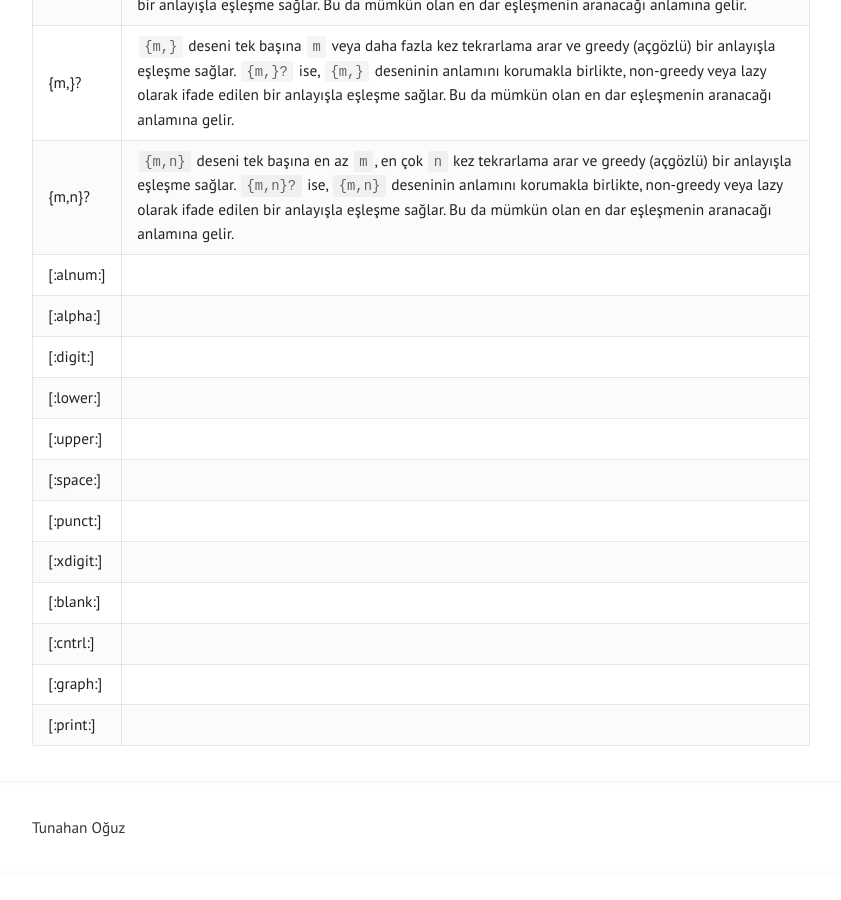
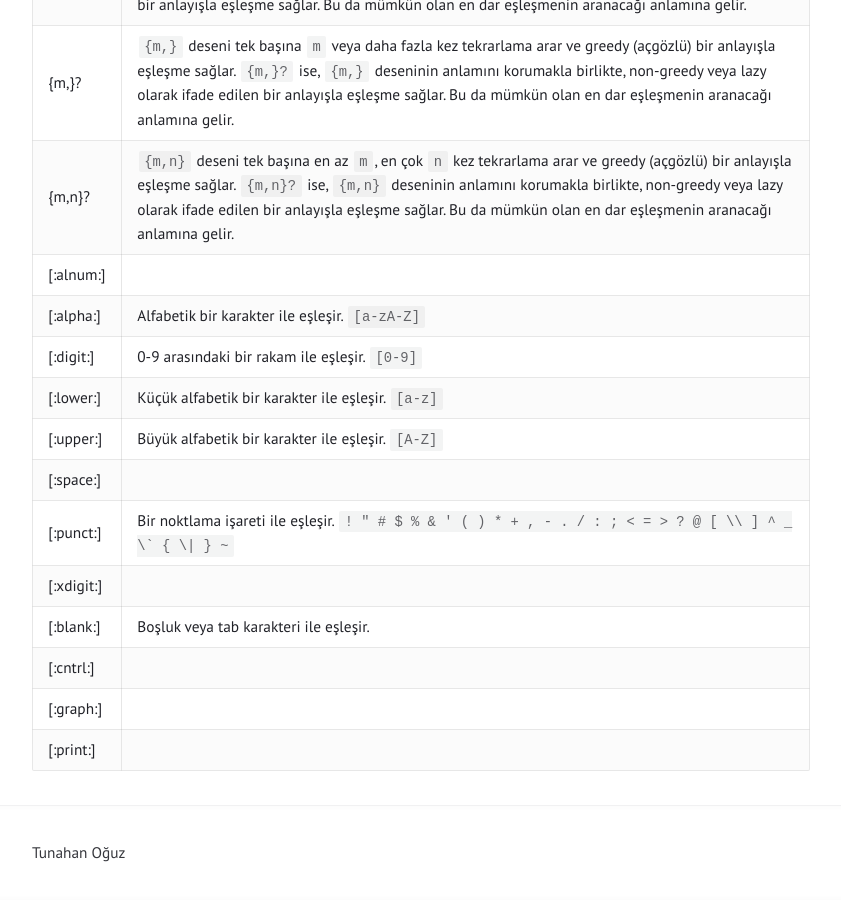
Before and after one commit to tunahanoguz/tunahanoguz.github.io, a Jekyll site: the page built from _posts/2025-05-05-oracle-regular-expressions.md, in a window 1280 px wide and 900 px high, scrolled down 2051 px. Shown: the whole window, without its empty margins (219-1060 px from the left). Built offline with Jekyll 4.4.1, drawn with Linux system fonts in a browser that asks for light colours; before the commit the page ends 2926 px from its top, so only the background shows below that.

Commit message:
Update 2025-05-05-oracle-regular-expressions.md

````diff
--- a/_posts/2025-05-05-oracle-regular-expressions.md
+++ b/_posts/2025-05-05-oracle-regular-expressions.md
@@ -43,15 +43,15 @@ Aşağıdaki tabloda, REGEXP_INSTR, REGEXP_COUNT, REGEXP_LIKE, REGEXP_SUBSTR ve
 | {m}?       | ```{m}``` deseni tek başına ```m``` kez tekrarlama arar ve greedy (açgözlü) bir anlayışla eşleşme sağlar. ```{m}?``` ise, ```{m}``` deseninin anlamını korumakla birlikte,  non-greedy veya lazy olarak ifade edilen bir anlayışla eşleşme sağlar. Bu da mümkün olan en dar eşleşmenin aranacağı anlamına gelir. |
 | {m,}?      | ```{m,}``` deseni tek başına ```m``` veya daha fazla kez tekrarlama arar ve greedy (açgözlü) bir anlayışla eşleşme sağlar. ```{m,}?``` ise, ```{m,}``` deseninin anlamını korumakla birlikte,  non-greedy veya lazy olarak ifade edilen bir anlayışla eşleşme sağlar. Bu da mümkün olan en dar eşleşmenin aranacağı anlamına gelir. |
 | {m,n}?     | ```{m,n}``` deseni tek başına en az ```m```, en çok ```n``` kez tekrarlama arar ve greedy (açgözlü) bir anlayışla eşleşme sağlar. ```{m,n}?``` ise, ```{m,n}``` deseninin anlamını korumakla birlikte,  non-greedy veya lazy olarak ifade edilen bir anlayışla eşleşme sağlar. Bu da mümkün olan en dar eşleşmenin aranacağı anlamına gelir. |
-| [:alnum:]  |                                                                                                            |
-| [:alpha:]  |                                                                                                            |
-| [:digit:]  |                                                                                                            |
-| [:lower:]  |                                                                                                            |
-| [:upper:]  |                                                                                                            |
-| [:space:]  |                                                                                                            |
-| [:punct:]  |                                                                                                            |
-| [:xdigit:] |                                                                                                            |
-| [:blank:]  |                                                                                                            |
-| [:cntrl:]  |                                                                                                            |
-| [:graph:]  |                                                                                                            |
-| [:print:]  |                                                                                                            |
+| [:alnum:]  |                                                                                                                 |
+| [:alpha:]  | Alfabetik bir karakter ile eşleşir. ```[a-zA-Z]```                                                              |
+| [:digit:]  | 0-9 arasındaki bir rakam ile eşleşir. ```[0-9]```                                                               |
+| [:lower:]  | Küçük alfabetik bir karakter ile eşleşir. ```[a-z]```                                                           |
+| [:upper:]  | Büyük alfabetik bir karakter ile eşleşir. ```[A-Z]```                                                           |
+| [:space:]  |                                                                                                                 |
+| [:punct:]  | Bir noktlama işareti ile eşleşir. ```! " # $ % & ' ( ) * + , - . / : ; < = > ? @ [ \\ ] ^ _ \` { \| } ~```      |
+| [:xdigit:] |                                                                                                                 |
+| [:blank:]  | Boşluk veya tab karakteri ile eşleşir.                                                                          |
+| [:cntrl:]  |                                                                                                                 |
+| [:graph:]  |                                                                                                                 |
+| [:print:]  |                                                                                                                 |
````
